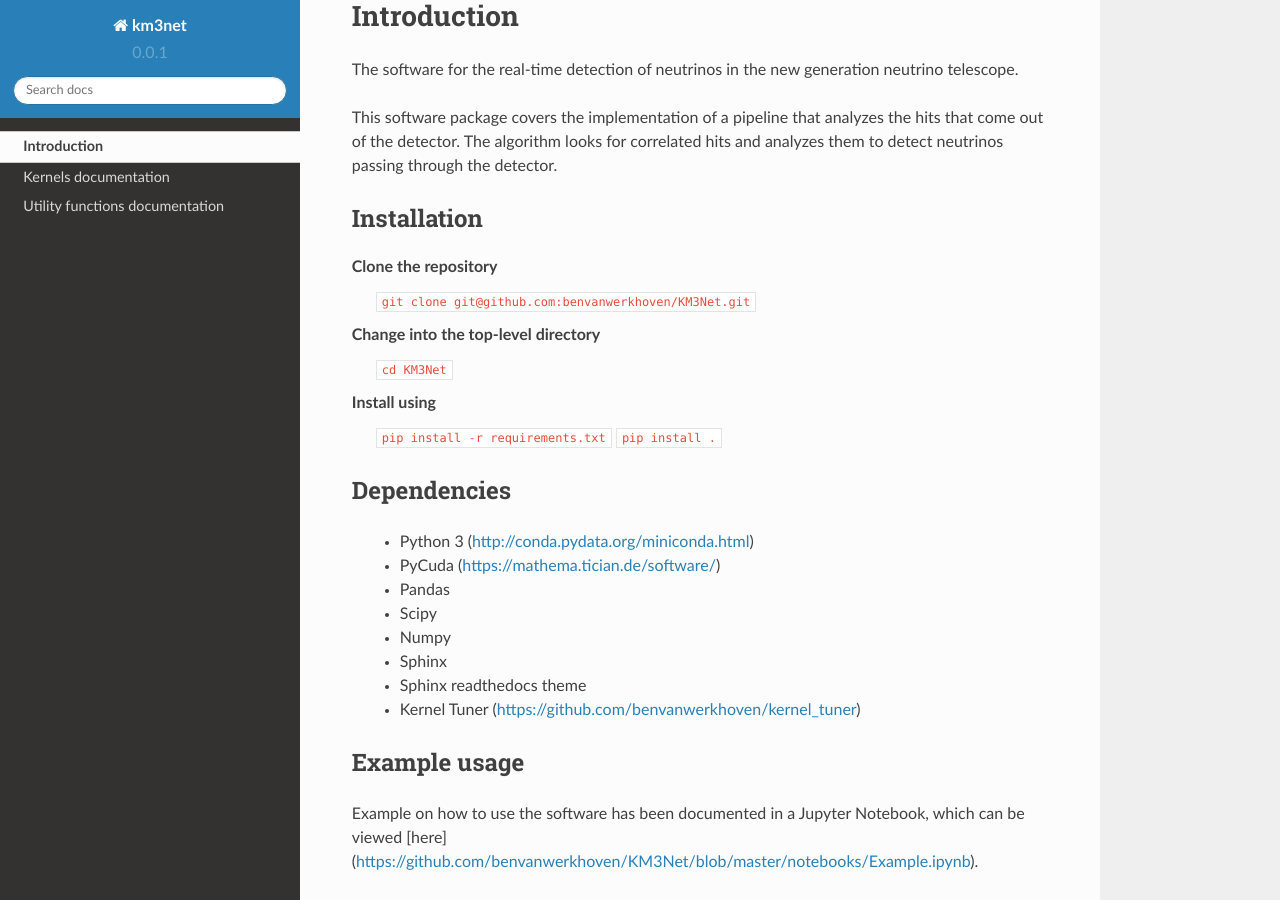
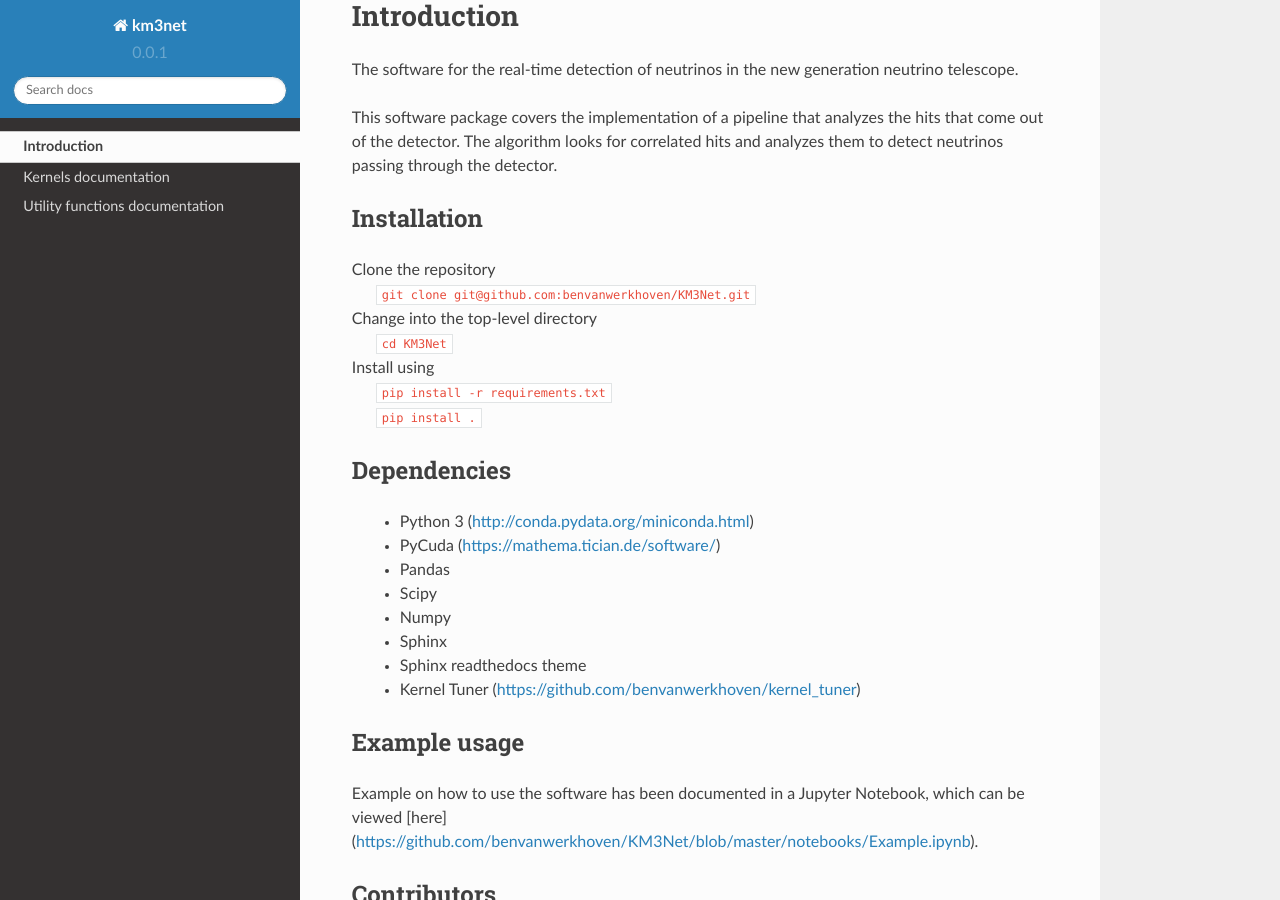
Before and after one commit to nlesc-km3net/KM3NeT, a Sphinx documentation site: the page built from doc/source/index.rst, in a window 1280 px wide and 900 px high, scrolled down 307 px. Built offline with Sphinx 7.4.7 and the Read the Docs theme 2.0.0, drawn with Linux system fonts in a browser that asks for light colours.

Commit message:
updating documentation

```diff
--- a/doc/source/index.rst
+++ b/doc/source/index.rst
@@ -27,13 +27,13 @@
 
 Installation
 ------------
-Clone the repository
-    ``git clone git@github.com:benvanwerkhoven/KM3Net.git``
-Change into the top-level directory
-    ``cd KM3Net``
-Install using
-    ``pip install -r requirements.txt``
-    ``pip install .``
+| Clone the repository
+|     ``git clone git@github.com:benvanwerkhoven/KM3Net.git``
+| Change into the top-level directory
+|     ``cd KM3Net``
+| Install using
+|     ``pip install -r requirements.txt``
+|     ``pip install .``
 
 
 Dependencies
```
